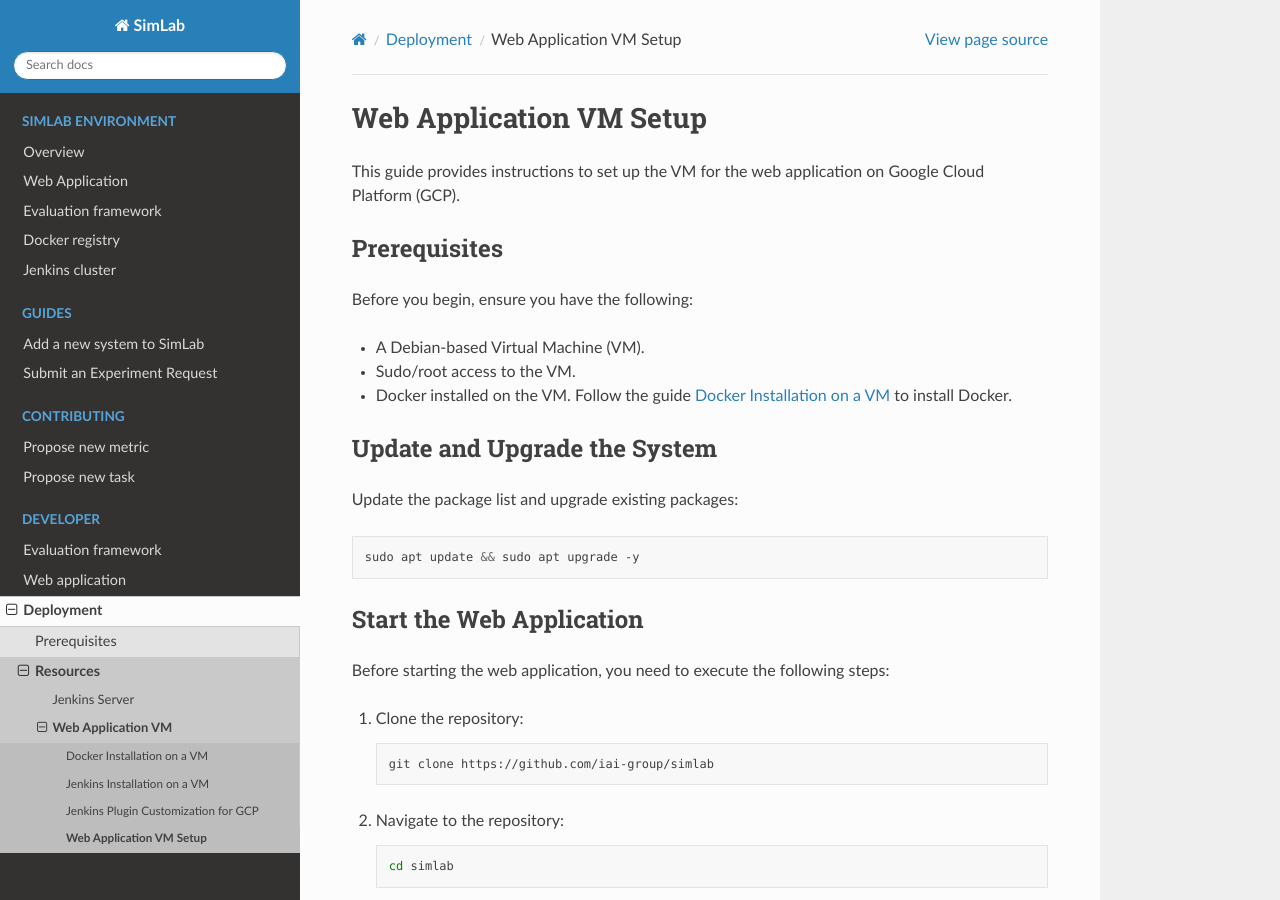
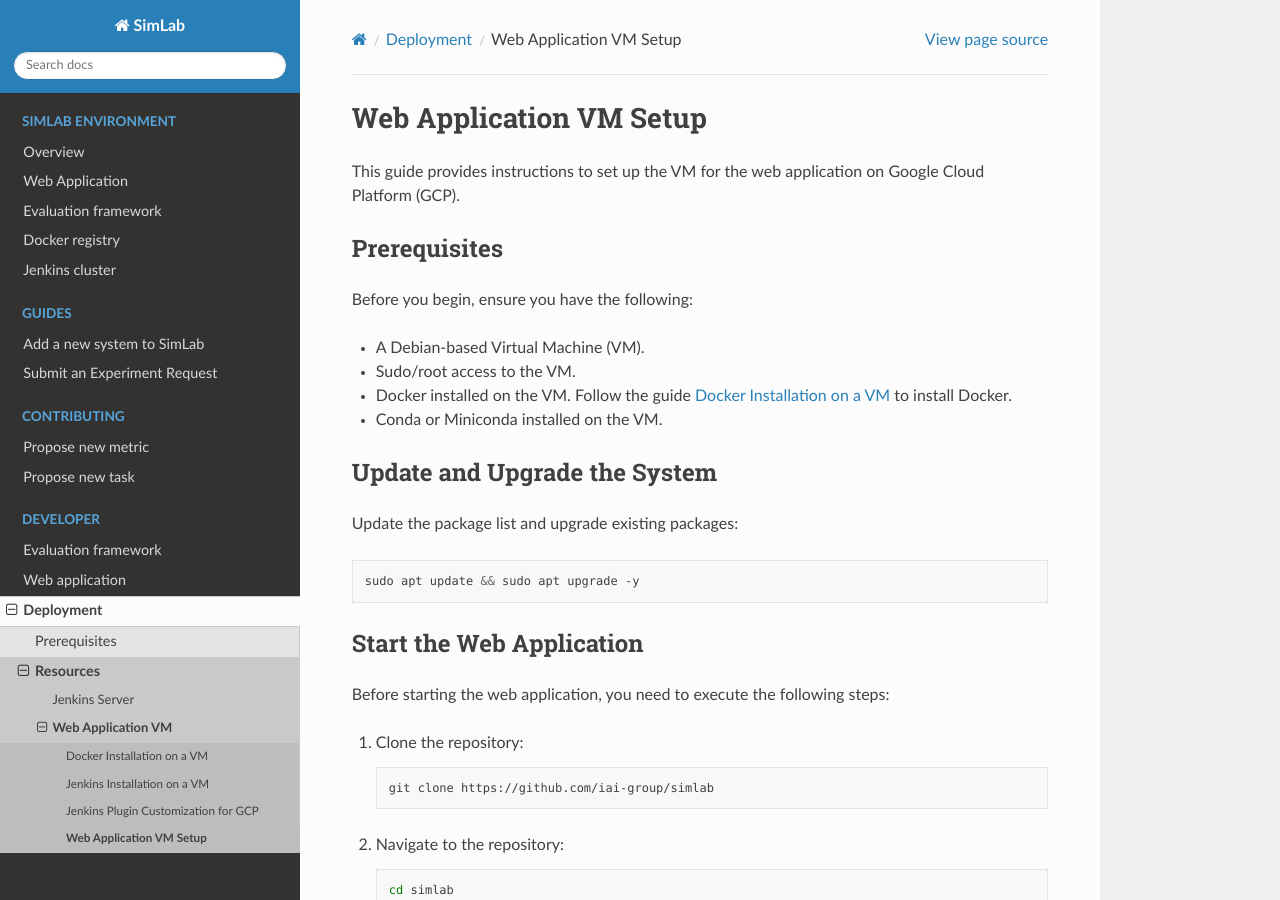
Before and after one commit to iai-group/simlab, a Sphinx documentation site: the page built from docs/source/deployment/webapp_vm.rst, in a window 1280 px wide and 900 px high. Built offline with Sphinx 7.4.7 and the Read the Docs theme 3.1.0, drawn with Linux system fonts in a browser that asks for light colours.

Commit message:
Update webapp_vm.rst

```diff
--- a/docs/source/deployment/webapp_vm.rst
+++ b/docs/source/deployment/webapp_vm.rst
@@ -11,6 +11,7 @@ Before you begin, ensure you have the following:
 - A Debian-based Virtual Machine (VM).
 - Sudo/root access to the VM.
 - Docker installed on the VM. Follow the guide :doc:`docker_installation` to install Docker.
+- Conda or Miniconda installed on the VM.
 
 Update and Upgrade the System
 -----------------------------
```
